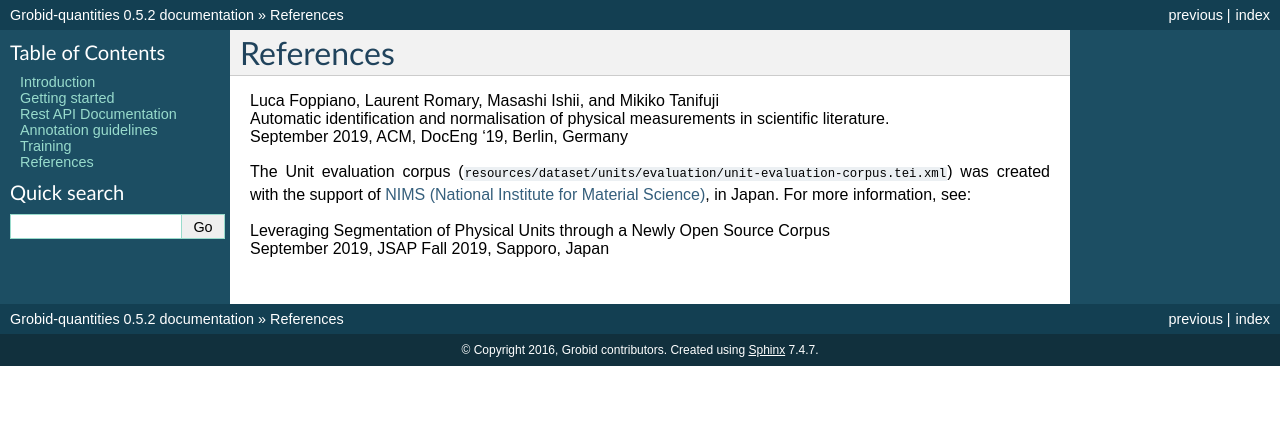
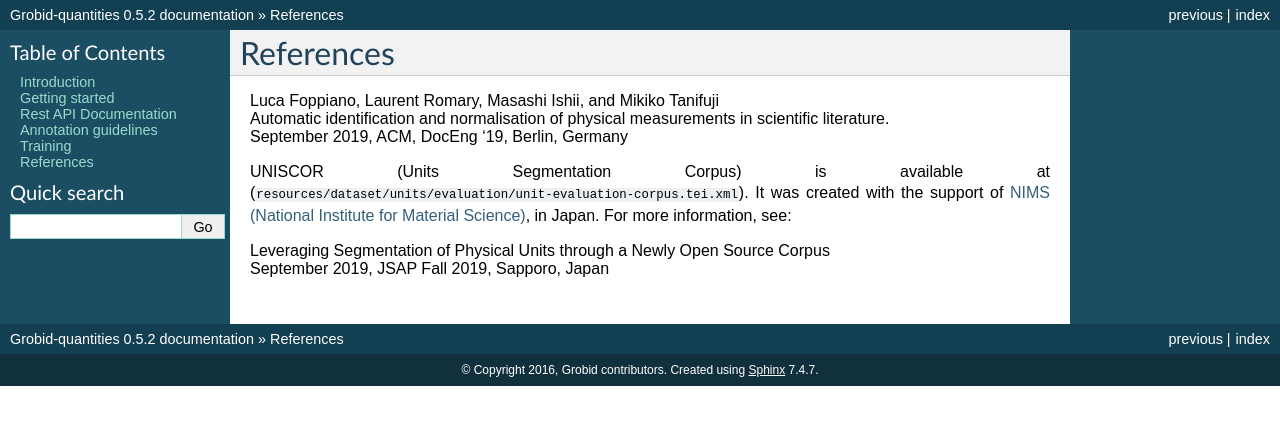
Before and after one commit to lfoppiano/grobid-quantities, a Sphinx documentation site: the page built from doc/references.rst, in a window 1280 px wide. Shown: the top 425 px of the page. Built offline with Sphinx 7.4.7, drawn with Linux system fonts in a browser that asks for light colours.

Commit message:
update documentation

```diff
--- a/doc/references.rst
+++ b/doc/references.rst
@@ -6,8 +6,8 @@ References
 | Automatic identification and normalisation of physical measurements in scientific literature.
 | September 2019, ACM, DocEng '19, Berlin, Germany
 
-The Unit evaluation corpus (``resources/dataset/units/evaluation/unit-evaluation-corpus.tei.xml``) was created
-with the support of `NIMS (National Institute for Material Science) <https://www.nims.go.jp>`_, in Japan.
+UNISCOR (Units Segmentation Corpus) is available at (``resources/dataset/units/evaluation/unit-evaluation-corpus.tei.xml``).
+It was created with the support of `NIMS (National Institute for Material Science) <https://www.nims.go.jp>`_, in Japan.
 For more information, see:
 
 | Leveraging Segmentation of Physical Units through a Newly Open Source Corpus
```
Also changed, not shown: 1 other file.
